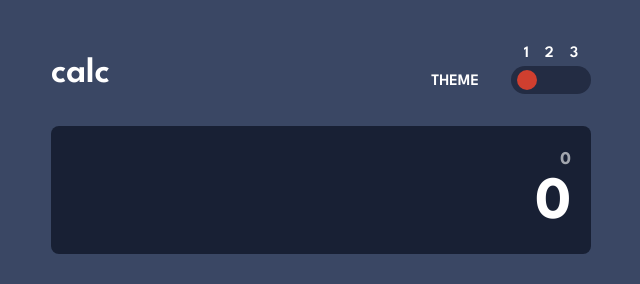
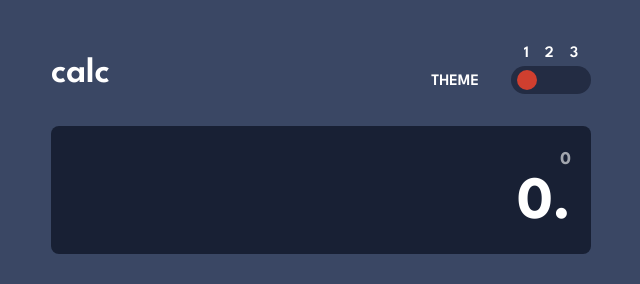
Before and after one commit to hassanahmadp/piaic-small-10-projects, a Next.js app: page / in a window 1280 px wide. Shown: the top 284 px of the page, without its empty margins (319-959 px from the left). Built offline with nearby package versions, Linux system fonts and the light colour scheme.

Commit message:
Update page.tsx

```diff
--- a/src/app/page.tsx
+++ b/src/app/page.tsx
@@ -18,7 +18,7 @@ export default function Home() {
     return new Intl.NumberFormat("en-US").format(val)
   }
 
-  const numbers: string[] = useMemo(() => ["1", "2", "3", "4", "5", "6", "7", "8", "9", "0"], [])
+  const numbers: string[] = useMemo(() => ["1", "2", "3", "4", "5", "6", "7", "8", "9", "0", "."], [])
   const operators: string[] = useMemo(() => ["+", "-", "x", "/", "="], [])
   const functions: string[] = useMemo(() => ["del", "reset"], [])
 
@@ -100,6 +100,7 @@ export default function Home() {
   ]
 
   const screenTop = formatNumber(+result) + operator
+  const screenBottom = formatNumber(+stageValue)
 
   return (
     <main
@@ -123,7 +124,7 @@ export default function Home() {
         >
           <h3 className="text-right text-lg font-bold opacity-60">{screenTop}</h3>
           <h3 className="text-right text-6xl font-bold overflow-ellipsis overflow-hidden">
-            {formatNumber(+stageValue)}
+            {screenBottom}{!screenBottom.includes('.') &&'.'}
           </h3>
         </div>
         <div
```
